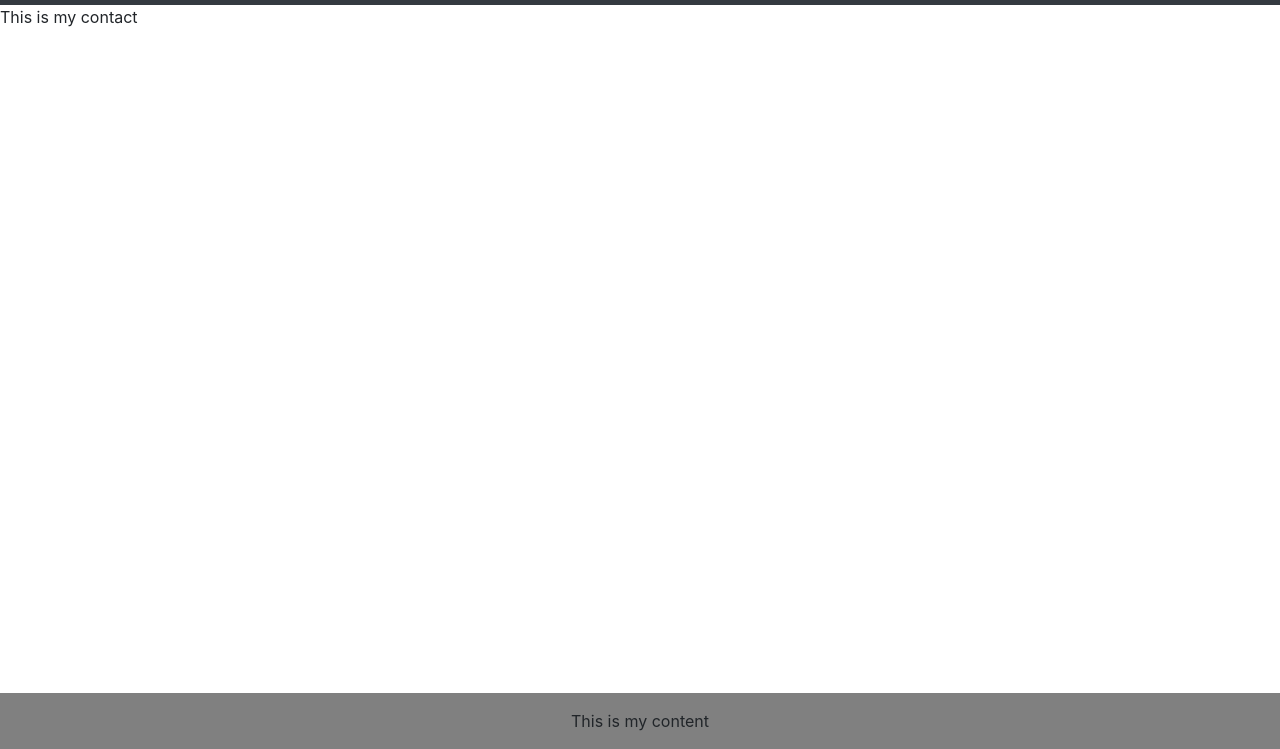
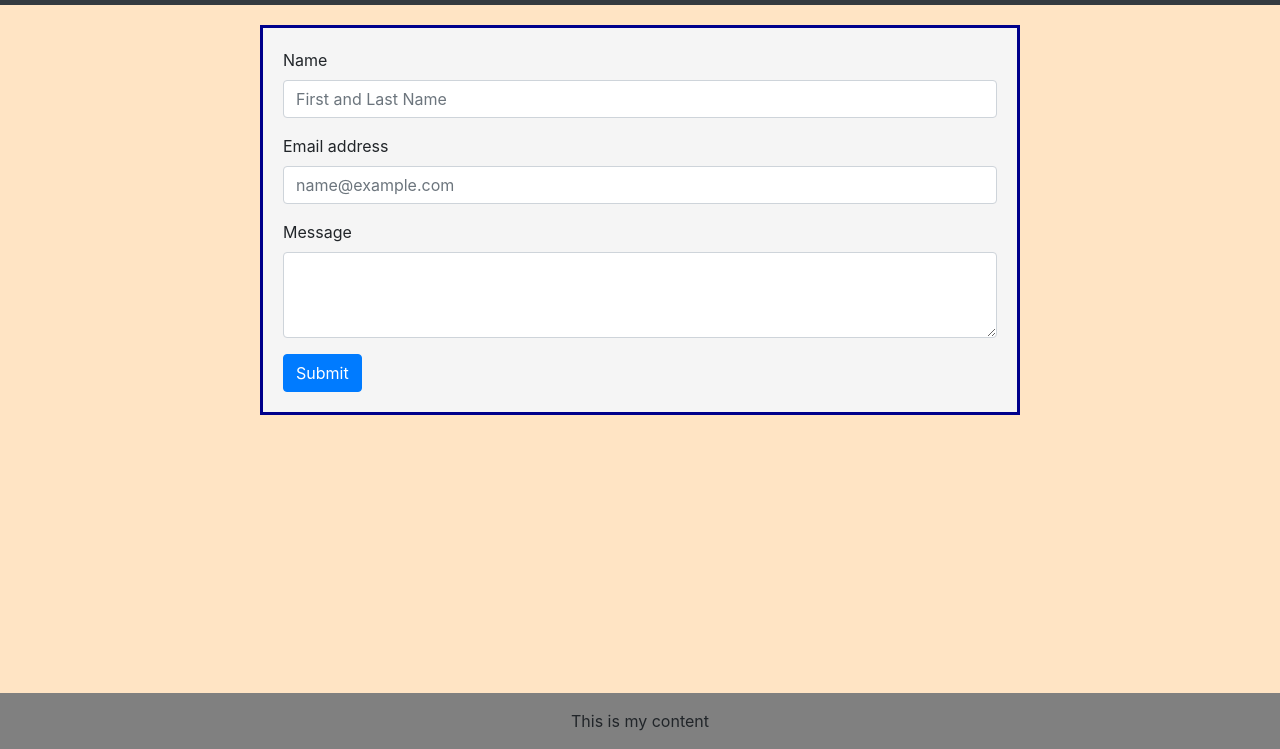
Before and after one commit to Frank-Calderon/homework-2, a plain HTML site: page contact.html in a window 1280 px wide. Shown: the part 51-800 px from the top of the page. Drawn offline with nearby package versions, Linux system fonts and the light colour scheme.

Commit message:
added in contact box and styling to page

```diff
--- a/contact.html
+++ b/contact.html
@@ -27,8 +27,30 @@
       </ul>
     </div>
   </nav>
-<body>
-    This is my contact
+<body style="background-color: bisque;">
+    <div class="container">
+        <div class="row" style="margin-top: 20px;">
+            <div class="col-md-2"></div>
+            <div class="col-md-8" style="background-color: whitesmoke;border: solid; border-color: darkblue; border-width: 3px; padding: 20px;">
+                <form>
+                    <div class="form-group">
+                        <label for="name">Name</label>
+                        <input type="name" class="form-control" id="exampleInputname" aria-describedby="nameHelp" placeholder="First and Last Name">
+                    </div>
+                    <div class="form-group">
+                        <label for="exampleFormControlInput1">Email address</label>
+                        <input type="email" class="form-control" id="exampleFormControlInput1" placeholder="name@example.com">
+                      </div>
+                      <div class="form-group">
+                        <label for="exampleFormControlTextarea1">Message</label>
+                        <textarea class="form-control" id="exampleFormControlTextarea1" rows="3"></textarea>
+                      </div>
+                    <button type="submit" class="btn btn-primary">Submit</button>
+                </form>
+            </div>
+            <div class="col-md-2"></div>
+        </div>
+    </div>
 </body>
 <footer style="background-color: grey;" class="page-footer fixed-bottom">
     <div class="footer-copyright text-center py-3">This is my content</div>
```
Also changed, not shown: index.html (+1 -3 lines).
